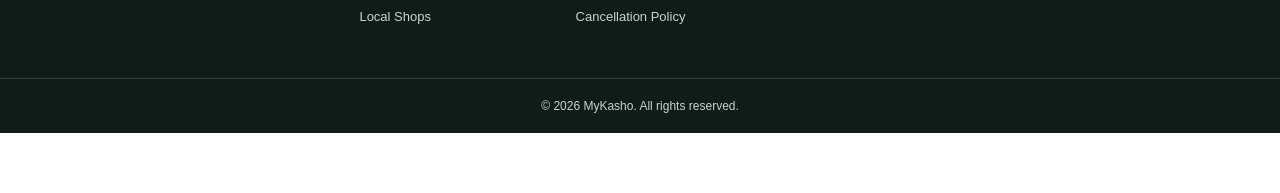
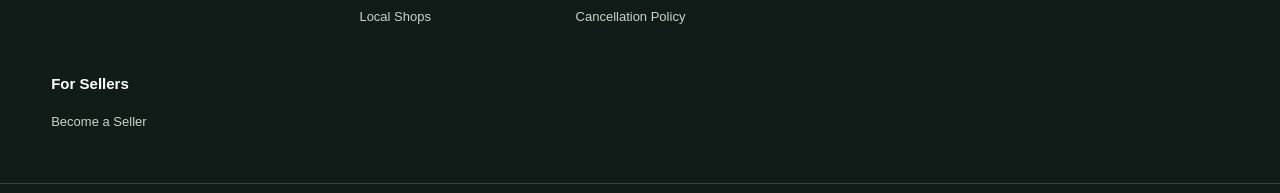
Before and after one commit to zubi126/zippy-marketplace, a React (Vite) app in the folder customer/: page / in a window 1280 px wide. Shown: the part 3304-3497 px from the top of the page. Before the commit the page ends 3437 px from the top, so only its background shows below. Built offline with nearby package versions, Linux system fonts and the light colour scheme; no server answers.

Commit message:
updated header and footer for become a seller link update

```diff
--- a/customer/src/components/Footer.jsx
+++ b/customer/src/components/Footer.jsx
@@ -83,6 +83,24 @@ function Footer() {
             <li><Link to="/addresses">My Addresses</Link></li>
           </ul>
         </div>
+
+
+<div className="footer-column">
+  <h3>For Sellers</h3>
+  <ul>
+    <li>
+      <a
+        href="https://seller.mykasho.com/register"
+        target="_blank"
+        rel="noopener noreferrer"
+      >
+        Become a Seller
+      </a>
+    </li>
+  </ul>
+</div>
+
+
       </div>
 
       <div className="footer-bottom">
--- a/customer/src/components/Header.jsx
+++ b/customer/src/components/Header.jsx
@@ -643,10 +643,19 @@ function Header() {
             Need Help?
           </button>
 
-          <button type="button">
-            <Icon name="store" size={15} />
-            Become a Seller
-          </button>
+         <button
+  type="button"
+  onClick={() =>
+    window.open(
+      "https://seller.mykasho.com/register",
+      "_blank",
+      "noopener,noreferrer"
+    )
+  }
+>
+  <Icon name="store" size={15} />
+  Become a Seller
+</button>
 
           <button
             type="button"
```
